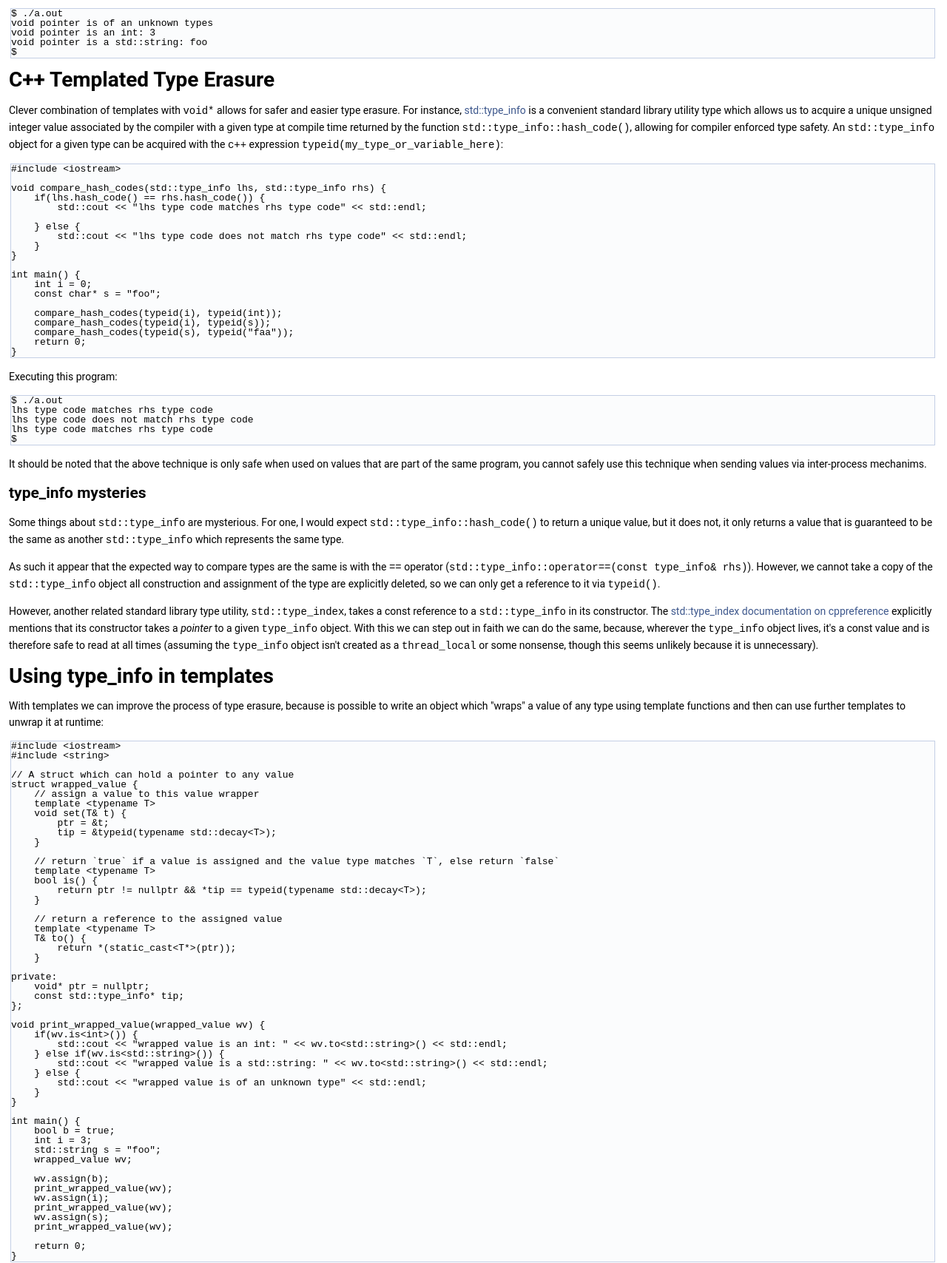
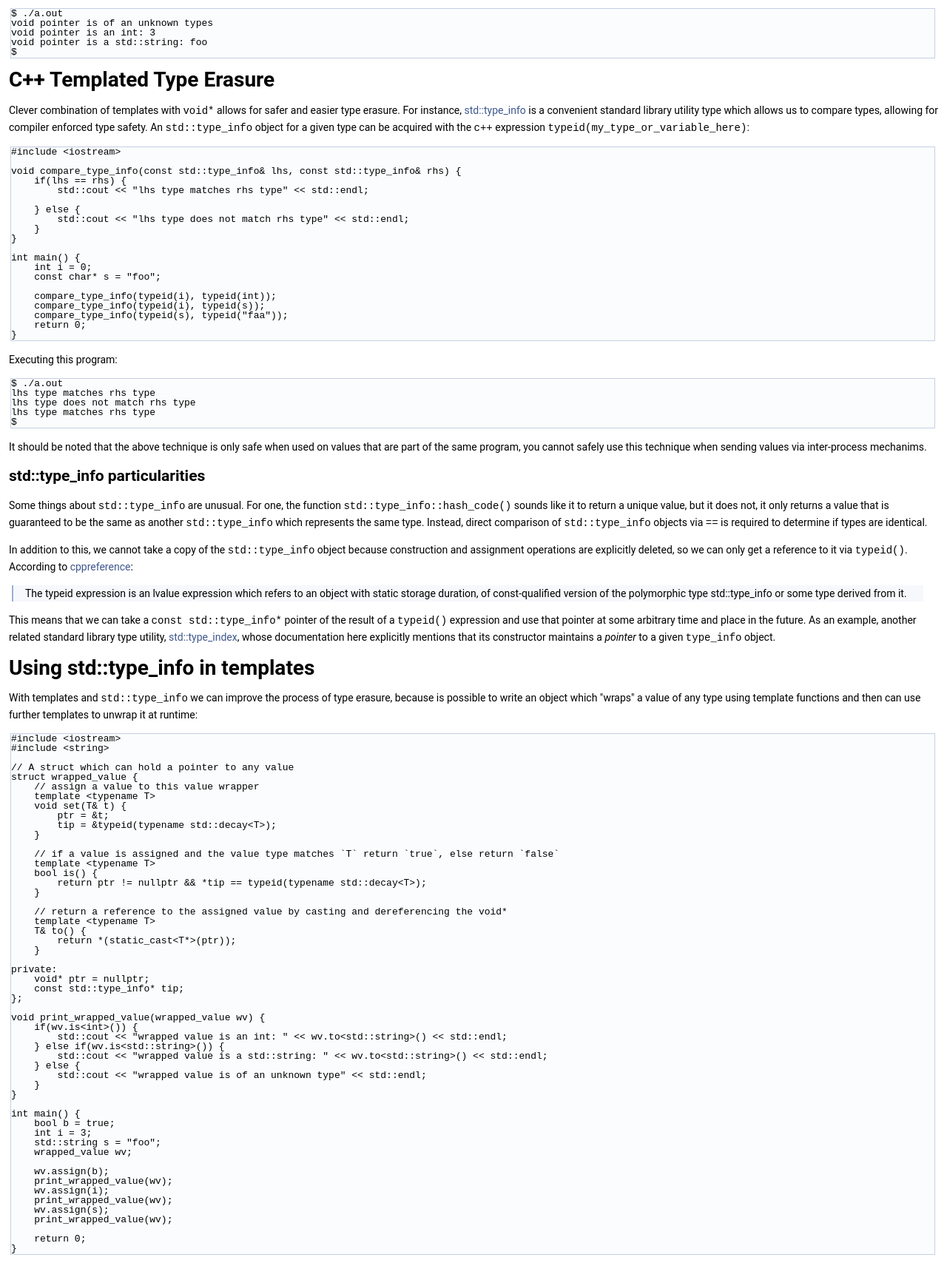
Before and after one commit to durandaltheta/cpp_template_workshop, a plain HTML site: page md_lesson_3_type_erasure.html in a window 1280 px wide. Shown: the part 1660-3367 px from the top of the page at 74% size. Drawn offline with Linux system fonts and the light colour scheme.

Commit message:
Deploying to gh-pages from @ durandaltheta/cpp_template_workshop@d4d92349ced9f748dc26d9e571a4864e7cf5d3cc 🚀

```diff
--- a/md_lesson_3_type_erasure.html
+++ b/md_lesson_3_type_erasure.html
@@ -154,14 +154,14 @@ C Type Erasure</h1>
 <div class="line">$</div>
 </div><!-- fragment --><h1><a class="anchor" id="autotoc_md34"></a>
 C++ Templated Type Erasure</h1>
-<p>Clever combination of templates with <code>void*</code> allows for safer and easier type erasure. For instance, <a href="https://en.cppreference.com/w/cpp/types/type_info">std::type_info</a> is a convenient standard library utility type which allows us to acquire a unique unsigned integer value associated by the compiler with a given type at compile time returned by the function <code>std::type_info::hash_code()</code>, allowing for compiler enforced type safety. An <code>std::type_info</code> object for a given type can be acquired with the <code>c++</code> expression <code>typeid(my_type_or_variable_here)</code>: </p><div class="fragment"><div class="line">#include &lt;iostream&gt;</div>
+<p>Clever combination of templates with <code>void*</code> allows for safer and easier type erasure. For instance, <a href="https://en.cppreference.com/w/cpp/types/type_info">std::type_info</a> is a convenient standard library utility type which allows us to compare types, allowing for compiler enforced type safety. An <code>std::type_info</code> object for a given type can be acquired with the <code>c++</code> expression <code>typeid(my_type_or_variable_here)</code>: </p><div class="fragment"><div class="line">#include &lt;iostream&gt;</div>
 <div class="line"> </div>
-<div class="line">void compare_hash_codes(std::type_info lhs, std::type_info rhs) {</div>
-<div class="line">    if(lhs.hash_code() == rhs.hash_code()) {</div>
-<div class="line">        std::cout &lt;&lt; &quot;lhs type code matches rhs type code&quot; &lt;&lt; std::endl;</div>
+<div class="line">void compare_type_info(const std::type_info&amp; lhs, const std::type_info&amp; rhs) {</div>
+<div class="line">    if(lhs == rhs) {</div>
+<div class="line">        std::cout &lt;&lt; &quot;lhs type matches rhs type&quot; &lt;&lt; std::endl;</div>
 <div class="line"> </div>
 <div class="line">    } else {</div>
-<div class="line">        std::cout &lt;&lt; &quot;lhs type code does not match rhs type code&quot; &lt;&lt; std::endl;</div>
+<div class="line">        std::cout &lt;&lt; &quot;lhs type does not match rhs type&quot; &lt;&lt; std::endl;</div>
 <div class="line">    }</div>
 <div class="line">}</div>
 <div class="line"> </div>
@@ -169,25 +169,27 @@ C++ Templated Type Erasure</h1>
 <div class="line">    int i = 0;</div>
 <div class="line">    const char* s = &quot;foo&quot;;</div>
 <div class="line"> </div>
-<div class="line">    compare_hash_codes(typeid(i), typeid(int));</div>
-<div class="line">    compare_hash_codes(typeid(i), typeid(s));</div>
-<div class="line">    compare_hash_codes(typeid(s), typeid(&quot;faa&quot;));</div>
+<div class="line">    compare_type_info(typeid(i), typeid(int));</div>
+<div class="line">    compare_type_info(typeid(i), typeid(s));</div>
+<div class="line">    compare_type_info(typeid(s), typeid(&quot;faa&quot;));</div>
 <div class="line">    return 0;</div>
 <div class="line">}</div>
 </div><!-- fragment --><p>Executing this program: </p><div class="fragment"><div class="line">$ ./a.out</div>
-<div class="line">lhs type code matches rhs type code</div>
-<div class="line">lhs type code does not match rhs type code</div>
-<div class="line">lhs type code matches rhs type code</div>
+<div class="line">lhs type matches rhs type</div>
+<div class="line">lhs type does not match rhs type</div>
+<div class="line">lhs type matches rhs type</div>
 <div class="line">$</div>
 </div><!-- fragment --><p>It should be noted that the above technique is only safe when used on values that are part of the same program, you cannot safely use this technique when sending values via inter-process mechanims.</p>
 <h2><a class="anchor" id="autotoc_md35"></a>
-type_info mysteries</h2>
-<p>Some things about <code>std::type_info</code> are mysterious. For one, I would expect <code>std::type_info::hash_code()</code> to return a unique value, but it does not, it only returns a value that is guaranteed to be the same as another <code>std::type_info</code> which represents the same type.</p>
-<p>As such it appear that the expected way to compare types are the same is with the <code>==</code> operator (<code>std::type_info::operator==(const type_info&amp; rhs)</code>). However, we cannot take a copy of the <code>std::type_info</code> object all construction and assignment of the type are explicitly deleted, so we can only get a reference to it via <code>typeid()</code>.</p>
-<p>However, another related standard library type utility, <code>std::type_index</code>, takes a const reference to a <code>std::type_info</code> in its constructor. The <a href="https://en.cppreference.com/w/cpp/types/type_index">std::type_index documentation on cppreference</a> explicitly mentions that its constructor takes a <em>pointer</em> to a given <code>type_info</code> object. With this we can step out in faith we can do the same, because, wherever the <code>type_info</code> object lives, it's a const value and is therefore safe to read at all times (assuming the <code>type_info</code> object isn't created as a <code>thread_local</code> or some nonsense, though this seems unlikely because it is unnecessary).</p>
+std::type_info particularities</h2>
+<p>Some things about <code>std::type_info</code> are unusual. For one, the function <code>std::type_info::hash_code()</code> sounds like it to return a unique value, but it does not, it only returns a value that is guaranteed to be the same as another <code>std::type_info</code> which represents the same type. Instead, direct comparison of <code>std::type_info</code> objects via <code>==</code> is required to determine if types are identical.</p>
+<p>In addition to this, we cannot take a copy of the <code>std::type_info</code> object because construction and assignment operations are explicitly deleted, so we can only get a reference to it via <code>typeid()</code>. According to <a href="https://en.cppreference.com/w/cpp/language/typeid">cppreference</a>: </p><blockquote class="doxtable">
+<p>The typeid expression is an lvalue expression which refers to an object with static storage duration, of const-qualified version of the polymorphic type std::type_info or some type derived from it. </p>
+</blockquote>
+<p>This means that we can take a <code>const std::type_info*</code> pointer of the result of a <code>typeid()</code> expression and use that pointer at some arbitrary time and place in the future. As an example, another related standard library type utility, <a href="https://en.cppreference.com/w/cpp/types/type_index">std::type_index</a>, whose documentation here explicitly mentions that its constructor maintains a <em>pointer</em> to a given <code>type_info</code> object.</p>
 <h1><a class="anchor" id="autotoc_md36"></a>
-Using type_info in templates</h1>
-<p>With templates we can improve the process of type erasure, because is possible to write an object which "wraps" a value of any type using template functions and then can use further templates to unwrap it at runtime: </p><div class="fragment"><div class="line">#include &lt;iostream&gt;</div>
+Using std::type_info in templates</h1>
+<p>With templates and <code>std::type_info</code> we can improve the process of type erasure, because is possible to write an object which "wraps" a value of any type using template functions and then can use further templates to unwrap it at runtime: </p><div class="fragment"><div class="line">#include &lt;iostream&gt;</div>
 <div class="line">#include &lt;string&gt;</div>
 <div class="line"> </div>
 <div class="line">// A struct which can hold a pointer to any value</div>
@@ -199,13 +201,13 @@ Using type_info in templates</h1>
 <div class="line">        tip = &amp;typeid(typename std::decay&lt;T&gt;);</div>
 <div class="line">    }</div>
 <div class="line"> </div>
-<div class="line">    // return `true` if a value is assigned and the value type matches `T`, else return `false`</div>
+<div class="line">    // if a value is assigned and the value type matches `T` return `true`, else return `false`</div>
 <div class="line">    template &lt;typename T&gt;</div>
 <div class="line">    bool is() {</div>
 <div class="line">        return ptr != nullptr &amp;&amp; *tip == typeid(typename std::decay&lt;T&gt;);</div>
 <div class="line">    }</div>
 <div class="line"> </div>
-<div class="line">    // return a reference to the assigned value</div>
+<div class="line">    // return a reference to the assigned value by casting and dereferencing the void*</div>
 <div class="line">    template &lt;typename T&gt;</div>
 <div class="line">    T&amp; to() {</div>
 <div class="line">        return *(static_cast&lt;T*&gt;(ptr));</div>
@@ -246,7 +248,9 @@ Using type_info in templates</h1>
 <div class="line">wrapped value is an int: 3</div>
 <div class="line">wrapped value is a std::string: foo</div>
 <div class="line">$</div>
-</div><!-- fragment --><p><a href="https://en.cppreference.com/w/cpp/utility/any">std::any</a> is a <code>c++17</code> object which can store any type using type erasure. Some of the techniques show above are possibly how the <code>c++17</code> object <code>std::any</code> internally encapsulates its data. However, <code>std::any</code> extends the above functionality by implementing enforced type checking via <code>std::bad_any_cast</code> exception throws. <code>std::any</code> can also store an actual value (not just a pointer to a value) and properly destroy said value when the <code>std::any</code> goes out of scope, as necessary. I will leave it to the reader to guess at or research how this is done (hint: function pointers to destructors are involved). </p>
+</div><!-- fragment --><h1><a class="anchor" id="autotoc_md37"></a>
+std::any</h1>
+<p><a href="https://en.cppreference.com/w/cpp/utility/any">std::any</a> is a <code>c++17</code> object which can store any type using type erasure. Some of the techniques shown above are possibly how the <code>c++17</code> object <code>std::any</code> internally encapsulates its data. However, <code>std::any</code> extends the above functionality by implementing enforced type checking via <code>std::bad_any_cast</code> exception throws. <code>std::any</code> can also store an actual value (not just a pointer to a value) and properly destroy said value when the <code>std::any</code> goes out of scope, as necessary. I will leave it to the reader to guess at or research how this is done (hint: function pointers to destructors are involved, and potentially heap allocation but not always). </p>
 </div></div><!-- contents -->
 </div><!-- PageDoc -->
 <!-- start footer part -->
```
Also changed, not shown: md__r_e_a_d_m_e.html (+7 -7 lines), md_lesson_4_substitution_failure_is_not_an_error.html (+4 -4 lines), md_lesson_5_callables.html (+6 -6 lines), md_lesson_6_variadic_templates.html (+6 -6 lines), md_lesson_7_putting_it_all_together.html (+5 -5 lines).
